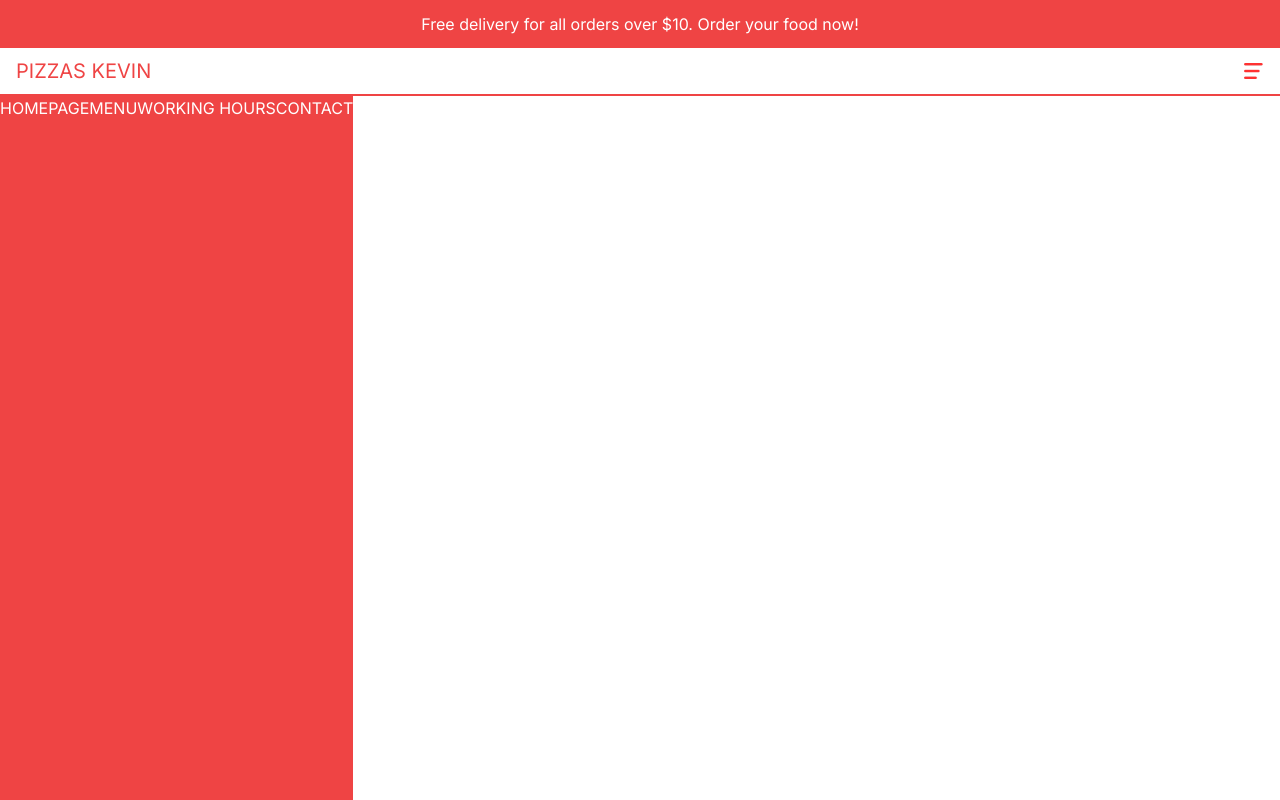
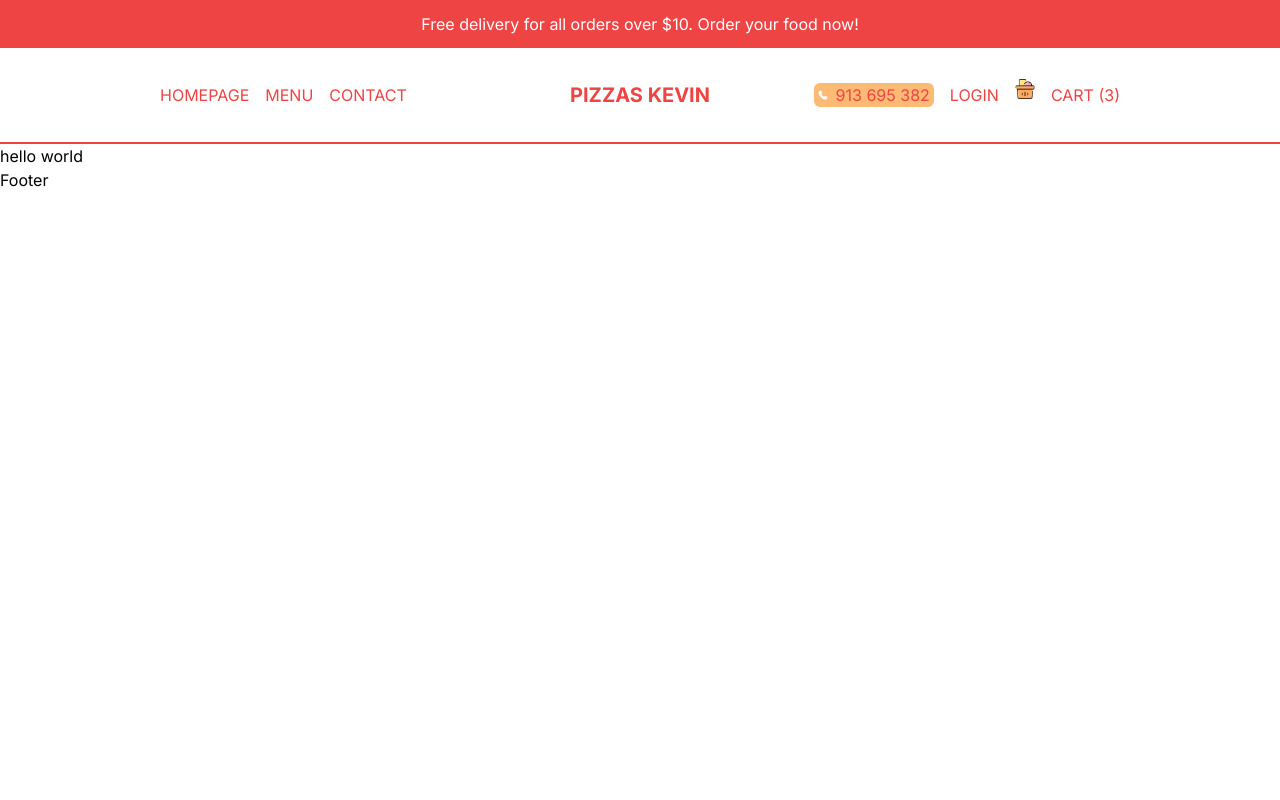
Before and after one commit to kvto/app-delivery, a Next.js app: page / in a window 1280 px wide. Built offline with nearby package versions, Linux system fonts and the light colour scheme.

Commit message:
Footer Design

```diff
--- /dev/null
+++ b/src/app/components/CartIcon.tsx
@@ -0,0 +1,16 @@
+import Image from 'next/image'
+import Link from 'next/link'
+import React from 'react'
+
+const CartIcon = () => {
+  return (
+    <Link href="/cart" className='flex items-center gap-4'>
+        <div className='relative w-8 h-8 md:w-5'>
+            <Image src="/cart.png" alt="" width={30} height={30}/>
+        </div>
+        <span>Cart (3)</span>
+    </Link>
+  )
+}
+
+export default CartIcon
--- a/src/app/components/Menu.tsx
+++ b/src/app/components/Menu.tsx
@@ -3,6 +3,7 @@
 import Image from 'next/image'
 import Link from 'next/link';
 import React, { useState } from 'react'
+import CartIcon from './CartIcon';
 
 const links = [
     { id: 1, title: "Homepage", url: "/"},
@@ -13,15 +14,26 @@
 
 function Menu() {
     const [open, setOpen] = useState(false);
+
+    const user = false
   return (
     <div>
         {!open ? (<Image src="/open.png" alt="" width={20} height={20} onClick={() => setOpen(true)}/>)
         : <Image src="/close.png" alt="" width={20} height={20} onClick={() => setOpen(false)}/>}
-    <div className='bg-red-500 text-white absolute left-0 top-24 h-[calc(100vh-6rem)]'>
+    { open && (<div className='bg-red-500 text-white absolute left-0 top-24 w-full z-10 h-[calc(100vh-6rem)]
+     flex flex-col gap-8 items-center justify-center text-3xl'>
       {links.map(item =>(
-        <Link href={item.url} key={item.id}>{item.title}</Link>
+        <Link href={item.url} key={item.id} onClick={() => setOpen(false)}>{item.title}</Link>
     ))}
-    </div>
+    {!user ? (
+    <Link href="/login" onClick={() => setOpen(false)}>Login</Link>
+    ) : (
+    <Link href="/orders" onClick={() => setOpen(false)}>Orders</Link> )}
+
+    <Link href="/cart" onClick={() => setOpen(false)}>
+      <CartIcon />
+      </Link>
+    </div>)}
 
     </div>
 
--- a/src/app/components/Navbar.tsx
+++ b/src/app/components/Navbar.tsx
@@ -1,18 +1,35 @@
 import Link from 'next/link'
 import React from 'react'
 import Menu from './Menu'
+import CartIcon from './CartIcon'
+import Image from 'next/image'
 
 function Navbar() {
+  const user = false
   return (
     <div className='h-12 text-red-500 p-4 flex items-center justify-between
-    border-b-2 border-b-red-500 uppercase'>
+    border-b-2 border-b-red-500 uppercase md:h-24 lg:px-20 xl:px-40'>
+      <div className='hidden md:flex gap-4 flex-1'>
+      <Link href="/">Homepage</Link>
+      <Link href="/menu">Menu</Link>
+      <Link href="/">Contact</Link>
+      </div>
       {/*Logo*/}
-      <div className='text-xl'>
+      <div className='text-xl md:font-bold flex-1 md:text-center'>
         <Link href="/"> pizzas kevin</Link>
       </div>
       {/*mobile menu */}
-      <div>
+      <div className='md:hidden'>
         <Menu />
+      </div>
+      <div className='hidden md:flex gap-4 items-center justify-end flex-1'>
+        <div className='md:absolute top-3 r-2 lg:static flex items-center gap-2 cursor-pointer bg-orange-300 px-1 rounded-md'>
+          <Image src="/phone.png" alt="" width="10" height="10"/>
+          <span>913 695 382</span>
+        </div>
+      {!user ? (<Link href="/login">Login</Link>) :
+      (<Link href="/orders">Menu</Link>)}
+       <CartIcon />
       </div>
     </div>
 
```
